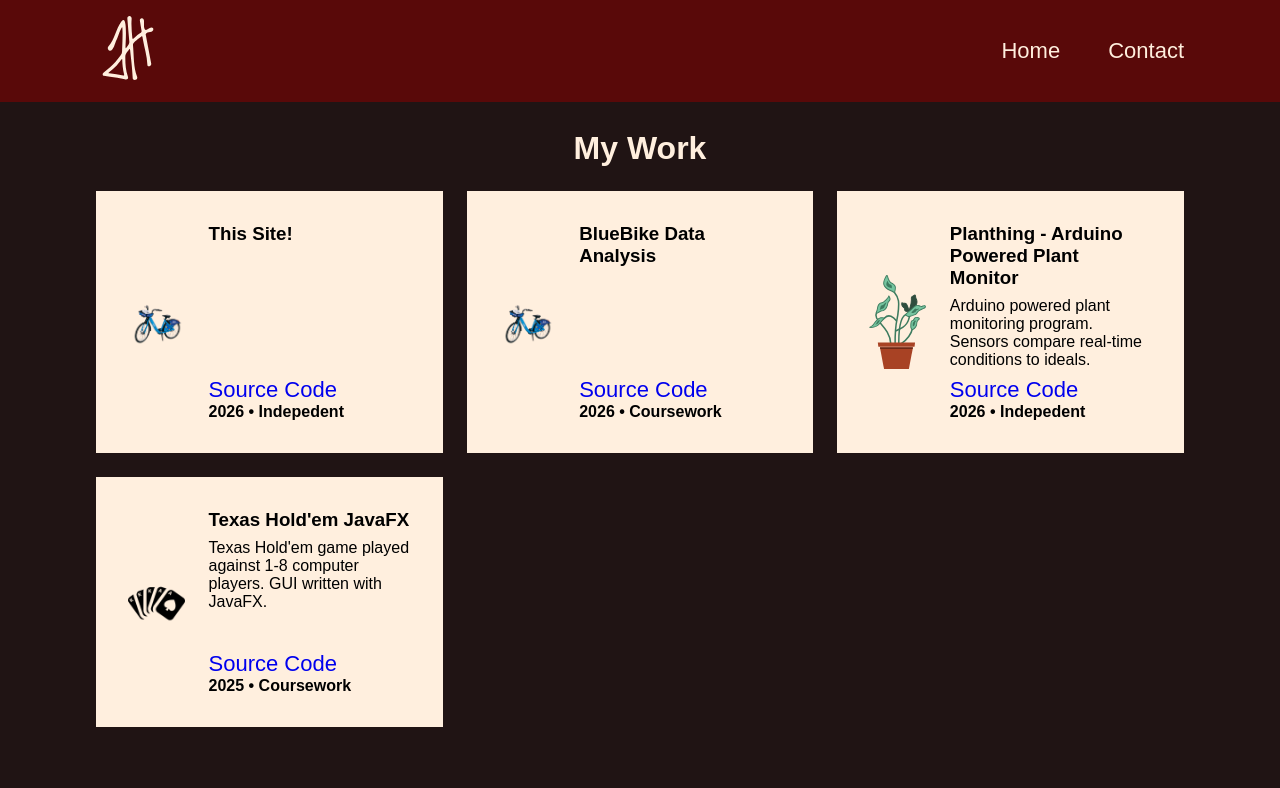
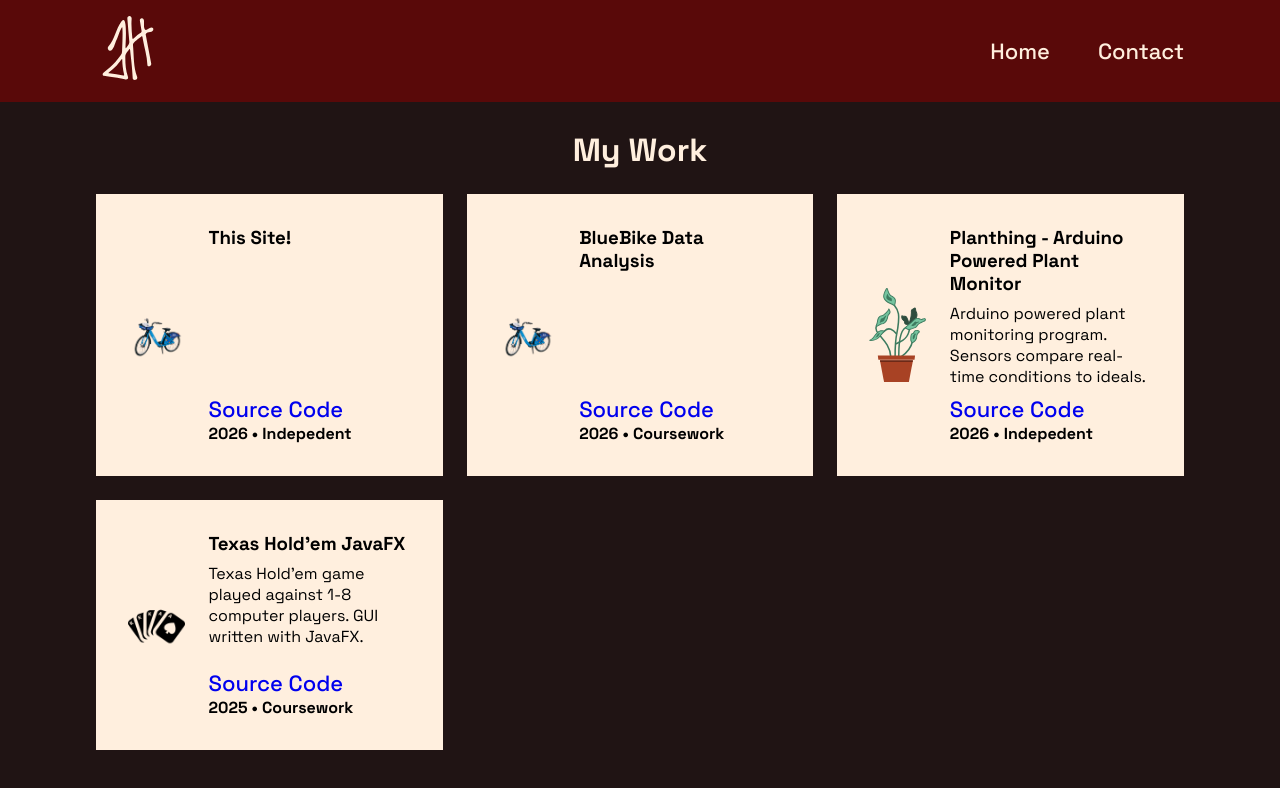
Before and after one commit to huck1ns/portfolio, a plain HTML site: page projects/index.html in a window 1280 px wide. Drawn offline with Linux system fonts and the light colour scheme.

Commit message:
fix font issue on subpage

```diff
--- a/projects/index.html
+++ b/projects/index.html
@@ -6,6 +6,10 @@
     <title>Jack Huckins | Projects</title>
     <link rel="stylesheet" href="../css/global.css">
     <link rel="stylesheet" href="../css/projects.css">
+
+    <link rel="preconnect" href="https://fonts.googleapis.com">
+    <link rel="preconnect" href="https://fonts.gstatic.com" crossorigin>
+    <link href="https://fonts.googleapis.com/css2?family=Space+Grotesk:wght@300..700&display=swap" rel="stylesheet">
 </head>
 <body>
     <header>
```
